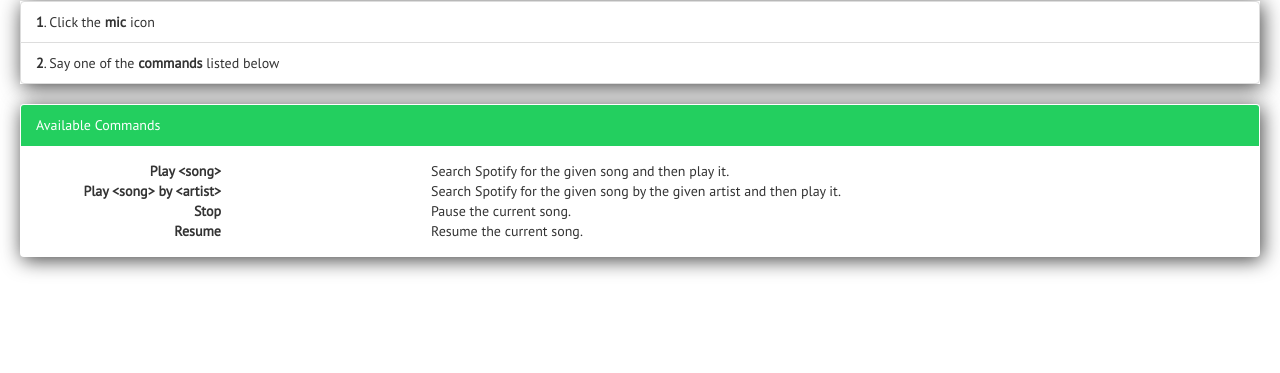
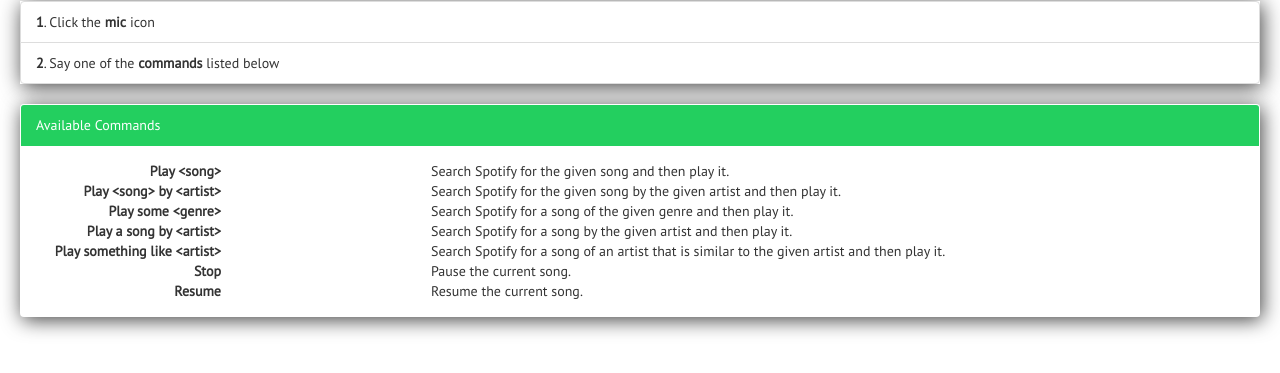
Before and after one commit to MatheusDornelas/SpotifyVCPlayer, a website: page app/index.html in a window 1280 px wide. Shown: the part 81-454 px from the top of the page. Drawn offline with nearby package versions, Linux system fonts and the light colour scheme; some packages are replaced by stand-ins of ours.

Commit message:
Changing the home html to reflect the new commands

```diff
--- a/app/partial_html/home.html
+++ b/app/partial_html/home.html
@@ -24,6 +24,15 @@
 
 				<dt class="col-md-6 command">Play &lt;song&gt; by &lt;artist&gt;</dt>
 				<dd class="col-md-6 command-description">Search Spotify for the given song by the given artist and then play it.</dd>
+
+				<dt class="col-md-6 command">Play some &lt;genre&gt;</dt>
+				<dd class="col-md-6 command-description">Search Spotify for a song of the given genre and then play it.</dd>
+
+				<dt class="col-md-6 command">Play a song by &lt;artist&gt;</dt>
+				<dd class="col-md-6 command-description">Search Spotify for a song by the given artist and then play it.</dd>
+
+				<dt class="col-md-6 command">Play something like &lt;artist&gt;</dt>
+				<dd class="col-md-6 command-description">Search Spotify for a song of an artist that is similar to the given artist and then play it.</dd>
 
 				<dt class="col-md-6 command">Stop</dt>
 				<dd class="col-md-6 command-description">Pause the current song.</dd>
```
